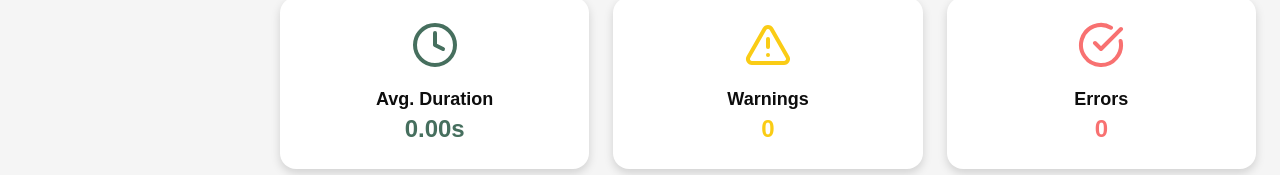
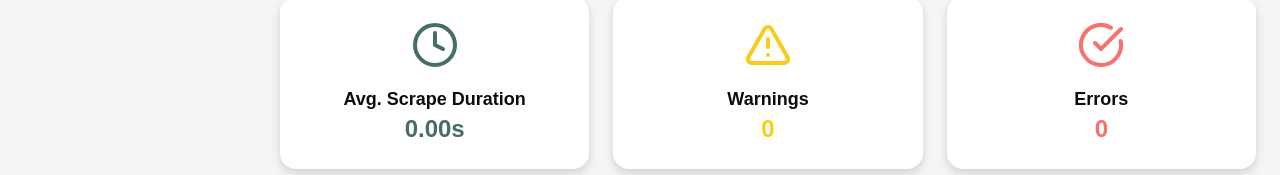
Before and after one commit to EthanGilles/job-scraper, a React (Create React App) app in the folder frontend/: page / in a window 1280 px wide. Shown: the part 223-398 px from the top of the page. Built offline with nearby package versions, Linux system fonts and the light colour scheme; no server answers.

Commit message:
Front end work

```diff
--- a/frontend/src/pages/HomePage.tsx
+++ b/frontend/src/pages/HomePage.tsx
@@ -65,7 +65,7 @@ export default function HomePage() {
     {/* Average Duration */}
     <div className="card flex flex-col items-center p-6">
       <Clock size={48} className="mb-4 text-[#466f5e]" />
-      <h3 className="text-lg font-semibold">Avg. Duration</h3>
+      <h3 className="text-lg font-semibold">Avg. Scrape Duration</h3>
       <p className="text-2xl font-bold text-[#466f5e]">{`${avgDuration}s`}</p>
     </div>
 
```
